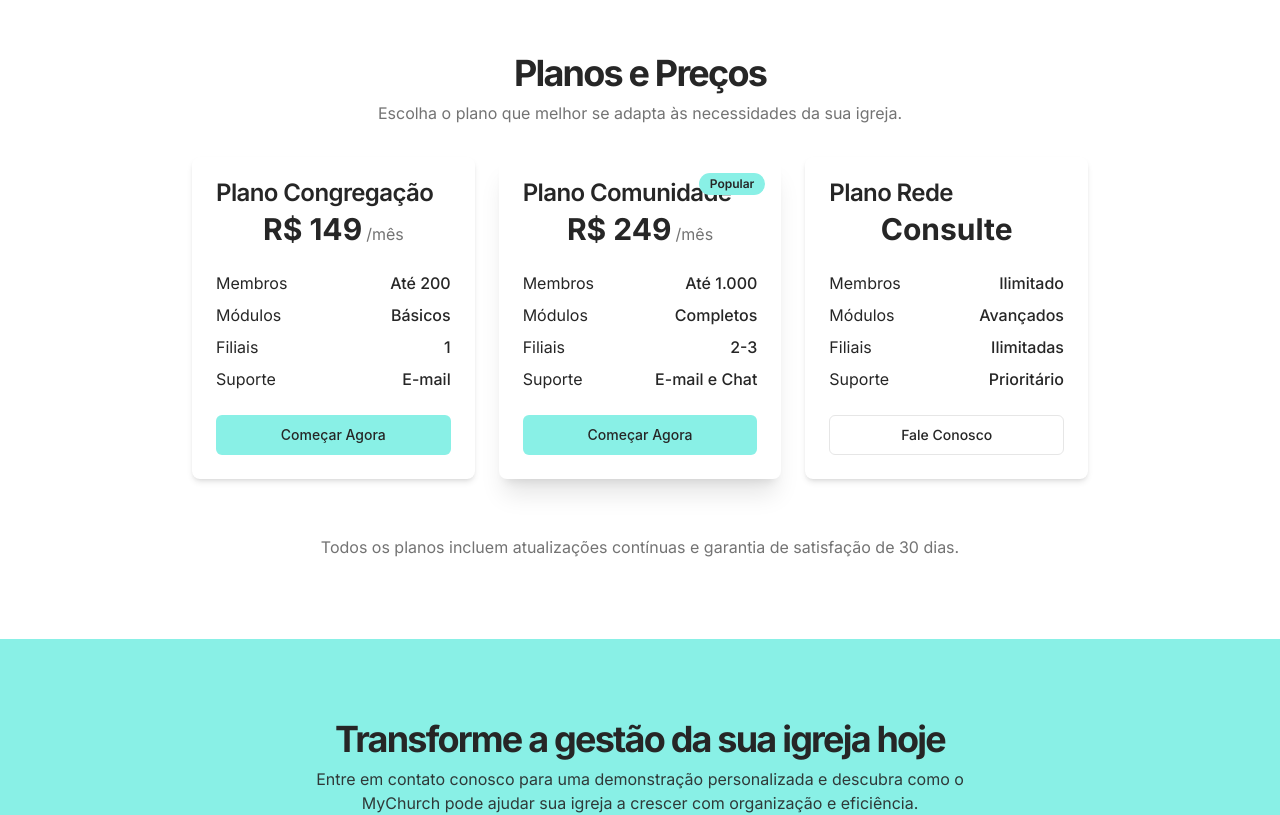
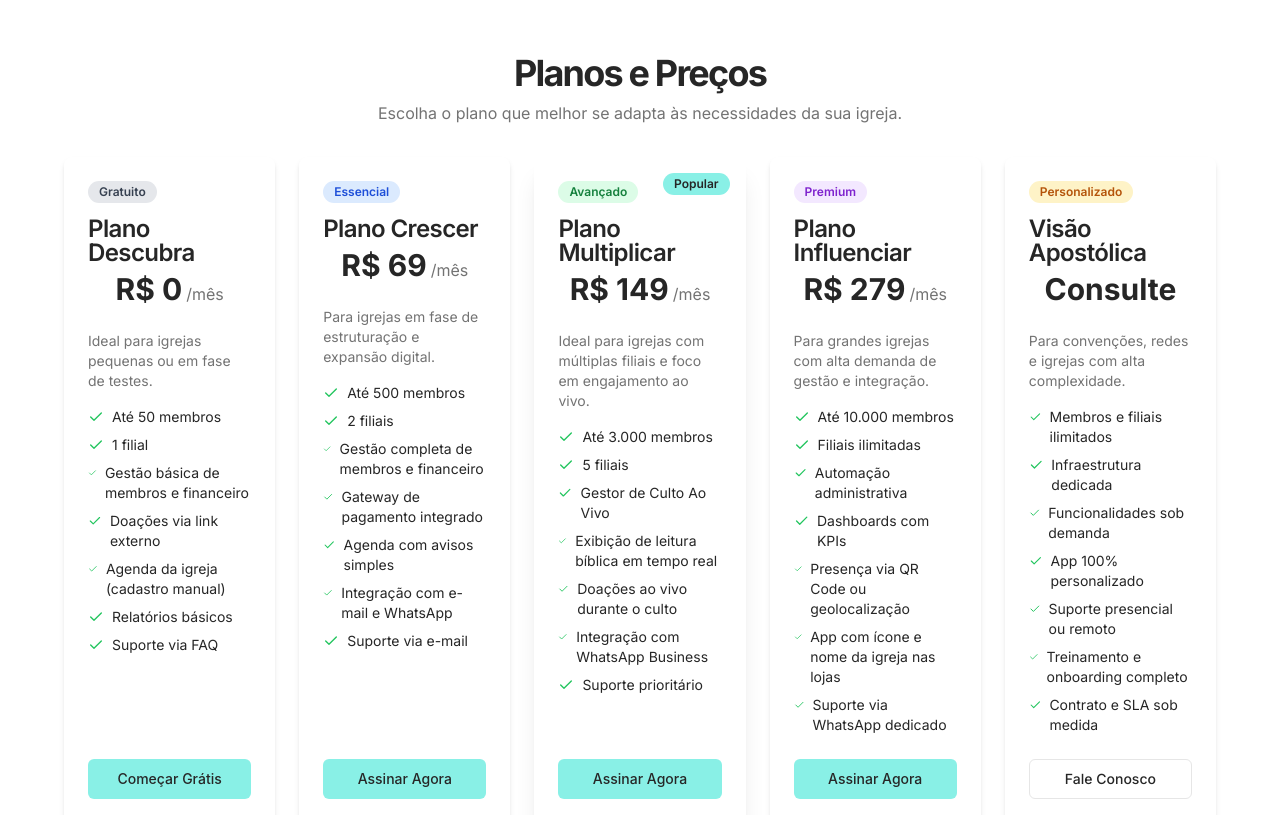
Before and after one commit to MyChurchApp/my-church-frontend, a Next.js app: page / in a window 1280 px wide. Shown: the part 4120-4935 px from the top of the page. Built offline with nearby package versions, Linux system fonts and the light colour scheme.

Commit message:
feat: update PricingSection with 5 new plans
Add 5 detailed plans: Descubra, Crescer, Multiplicar, Influenciar, Visão Apostólica

Co-authored-by: Gabriel Orpinelli <68570239+orpinelli@users.noreply.github.com>

```diff
--- a/components/pricing-section.tsx
+++ b/components/pricing-section.tsx
@@ -6,6 +6,7 @@ import { Button } from "@/components/ui/button"
 import { Card, CardContent, CardFooter, CardHeader, CardTitle } from "@/components/ui/card"
 import { Badge } from "@/components/ui/badge"
 import { AccountCheckModal } from "@/components/account-check-modal"
+import { Check } from "lucide-react"
 
 export function PricingSection() {
   const [isModalOpen, setIsModalOpen] = useState(false)
@@ -27,102 +28,257 @@ export function PricingSection() {
             </p>
           </div>
         </div>
-        <div className="mx-auto grid max-w-4xl gap-6 py-8 md:grid-cols-3">
-          <Card className="border-none shadow-md">
+        <div className="mx-auto grid gap-6 py-8 md:grid-cols-2 lg:grid-cols-3 xl:grid-cols-5">
+          {/* Plano Gratuito - Descubra */}
+          <Card className="border-none shadow-md flex flex-col">
             <CardHeader>
-              <CardTitle>Plano Congregação</CardTitle>
+              <Badge className="self-start mb-2 bg-gray-200 text-gray-700 hover:bg-gray-300">Gratuito</Badge>
+              <CardTitle>Plano Descubra</CardTitle>
+              <div className="mt-4 flex items-baseline justify-center">
+                <span className="text-3xl font-bold">R$ 0</span>
+                <span className="ml-1 text-muted-foreground">/mês</span>
+              </div>
+            </CardHeader>
+            <CardContent className="flex-grow">
+              <p className="text-sm text-muted-foreground mb-4">Ideal para igrejas pequenas ou em fase de testes.</p>
+              <ul className="space-y-2 text-sm">
+                <li className="flex items-start">
+                  <Check className="h-4 w-4 mr-2 text-green-500 mt-0.5" />
+                  <span>Até 50 membros</span>
+                </li>
+                <li className="flex items-start">
+                  <Check className="h-4 w-4 mr-2 text-green-500 mt-0.5" />
+                  <span>1 filial</span>
+                </li>
+                <li className="flex items-start">
+                  <Check className="h-4 w-4 mr-2 text-green-500 mt-0.5" />
+                  <span>Gestão básica de membros e financeiro</span>
+                </li>
+                <li className="flex items-start">
+                  <Check className="h-4 w-4 mr-2 text-green-500 mt-0.5" />
+                  <span>Doações via link externo</span>
+                </li>
+                <li className="flex items-start">
+                  <Check className="h-4 w-4 mr-2 text-green-500 mt-0.5" />
+                  <span>Agenda da igreja (cadastro manual)</span>
+                </li>
+                <li className="flex items-start">
+                  <Check className="h-4 w-4 mr-2 text-green-500 mt-0.5" />
+                  <span>Relatórios básicos</span>
+                </li>
+                <li className="flex items-start">
+                  <Check className="h-4 w-4 mr-2 text-green-500 mt-0.5" />
+                  <span>Suporte via FAQ</span>
+                </li>
+              </ul>
+            </CardContent>
+            <CardFooter>
+              <Button className="w-full" onClick={() => handlePlanClick("descubra")}>
+                Começar Grátis
+              </Button>
+            </CardFooter>
+          </Card>
+
+          {/* Plano Essencial - Crescer */}
+          <Card className="border-none shadow-md flex flex-col">
+            <CardHeader>
+              <Badge className="self-start mb-2 bg-blue-100 text-blue-700 hover:bg-blue-200">Essencial</Badge>
+              <CardTitle>Plano Crescer</CardTitle>
+              <div className="mt-4 flex items-baseline justify-center">
+                <span className="text-3xl font-bold">R$ 69</span>
+                <span className="ml-1 text-muted-foreground">/mês</span>
+              </div>
+            </CardHeader>
+            <CardContent className="flex-grow">
+              <p className="text-sm text-muted-foreground mb-4">
+                Para igrejas em fase de estruturação e expansão digital.
+              </p>
+              <ul className="space-y-2 text-sm">
+                <li className="flex items-start">
+                  <Check className="h-4 w-4 mr-2 text-green-500 mt-0.5" />
+                  <span>Até 500 membros</span>
+                </li>
+                <li className="flex items-start">
+                  <Check className="h-4 w-4 mr-2 text-green-500 mt-0.5" />
+                  <span>2 filiais</span>
+                </li>
+                <li className="flex items-start">
+                  <Check className="h-4 w-4 mr-2 text-green-500 mt-0.5" />
+                  <span>Gestão completa de membros e financeiro</span>
+                </li>
+                <li className="flex items-start">
+                  <Check className="h-4 w-4 mr-2 text-green-500 mt-0.5" />
+                  <span>Gateway de pagamento integrado</span>
+                </li>
+                <li className="flex items-start">
+                  <Check className="h-4 w-4 mr-2 text-green-500 mt-0.5" />
+                  <span>Agenda com avisos simples</span>
+                </li>
+                <li className="flex items-start">
+                  <Check className="h-4 w-4 mr-2 text-green-500 mt-0.5" />
+                  <span>Integração com e-mail e WhatsApp</span>
+                </li>
+                <li className="flex items-start">
+                  <Check className="h-4 w-4 mr-2 text-green-500 mt-0.5" />
+                  <span>Suporte via e-mail</span>
+                </li>
+              </ul>
+            </CardContent>
+            <CardFooter>
+              <Button className="w-full" onClick={() => handlePlanClick("crescer")}>
+                Assinar Agora
+              </Button>
+            </CardFooter>
+          </Card>
+
+          {/* Plano Avançado - Multiplicar */}
+          <Card className="border-none shadow-xl relative flex flex-col">
+            <div className="absolute top-0 right-0 left-0">
+              <Badge className="absolute top-0 right-0 m-4 bg-primary">Popular</Badge>
+            </div>
+            <CardHeader>
+              <Badge className="self-start mb-2 bg-green-100 text-green-700 hover:bg-green-200">Avançado</Badge>
+              <CardTitle>Plano Multiplicar</CardTitle>
               <div className="mt-4 flex items-baseline justify-center">
                 <span className="text-3xl font-bold">R$ 149</span>
                 <span className="ml-1 text-muted-foreground">/mês</span>
               </div>
             </CardHeader>
-            <CardContent>
-              <ul className="space-y-2">
-                <li className="flex items-center justify-between">
-                  <span>Membros</span>
-                  <span className="font-medium">Até 200</span>
+            <CardContent className="flex-grow">
+              <p className="text-sm text-muted-foreground mb-4">
+                Ideal para igrejas com múltiplas filiais e foco em engajamento ao vivo.
+              </p>
+              <ul className="space-y-2 text-sm">
+                <li className="flex items-start">
+                  <Check className="h-4 w-4 mr-2 text-green-500 mt-0.5" />
+                  <span>Até 3.000 membros</span>
                 </li>
-                <li className="flex items-center justify-between">
-                  <span>Módulos</span>
-                  <span className="font-medium">Básicos</span>
+                <li className="flex items-start">
+                  <Check className="h-4 w-4 mr-2 text-green-500 mt-0.5" />
+                  <span>5 filiais</span>
                 </li>
-                <li className="flex items-center justify-between">
-                  <span>Filiais</span>
-                  <span className="font-medium">1</span>
+                <li className="flex items-start">
+                  <Check className="h-4 w-4 mr-2 text-green-500 mt-0.5" />
+                  <span>Gestor de Culto Ao Vivo</span>
                 </li>
-                <li className="flex items-center justify-between">
-                  <span>Suporte</span>
-                  <span className="font-medium">E-mail</span>
+                <li className="flex items-start">
+                  <Check className="h-4 w-4 mr-2 text-green-500 mt-0.5" />
+                  <span>Exibição de leitura bíblica em tempo real</span>
+                </li>
+                <li className="flex items-start">
+                  <Check className="h-4 w-4 mr-2 text-green-500 mt-0.5" />
+                  <span>Doações ao vivo durante o culto</span>
+                </li>
+                <li className="flex items-start">
+                  <Check className="h-4 w-4 mr-2 text-green-500 mt-0.5" />
+                  <span>Integração com WhatsApp Business</span>
+                </li>
+                <li className="flex items-start">
+                  <Check className="h-4 w-4 mr-2 text-green-500 mt-0.5" />
+                  <span>Suporte prioritário</span>
                 </li>
               </ul>
             </CardContent>
             <CardFooter>
-              <Button className="w-full" onClick={() => handlePlanClick("congregacao")}>
-                Começar Agora
+              <Button className="w-full" onClick={() => handlePlanClick("multiplicar")}>
+                Assinar Agora
               </Button>
             </CardFooter>
           </Card>
-          <Card className="border-none shadow-xl relative">
-            <div className="absolute top-0 right-0 left-0">
-              <Badge className="absolute top-0 right-0 m-4 bg-primary">Popular</Badge>
-            </div>
+
+          {/* Plano Premium - Influenciar */}
+          <Card className="border-none shadow-md flex flex-col">
             <CardHeader>
-              <CardTitle>Plano Comunidade</CardTitle>
+              <Badge className="self-start mb-2 bg-purple-100 text-purple-700 hover:bg-purple-200">Premium</Badge>
+              <CardTitle>Plano Influenciar</CardTitle>
               <div className="mt-4 flex items-baseline justify-center">
-                <span className="text-3xl font-bold">R$ 249</span>
+                <span className="text-3xl font-bold">R$ 279</span>
                 <span className="ml-1 text-muted-foreground">/mês</span>
               </div>
             </CardHeader>
-            <CardContent>
-              <ul className="space-y-2">
-                <li className="flex items-center justify-between">
-                  <span>Membros</span>
-                  <span className="font-medium">Até 1.000</span>
+            <CardContent className="flex-grow">
+              <p className="text-sm text-muted-foreground mb-4">
+                Para grandes igrejas com alta demanda de gestão e integração.
+              </p>
+              <ul className="space-y-2 text-sm">
+                <li className="flex items-start">
+                  <Check className="h-4 w-4 mr-2 text-green-500 mt-0.5" />
+                  <span>Até 10.000 membros</span>
                 </li>
-                <li className="flex items-center justify-between">
-                  <span>Módulos</span>
-                  <span className="font-medium">Completos</span>
+                <li className="flex items-start">
+                  <Check className="h-4 w-4 mr-2 text-green-500 mt-0.5" />
+                  <span>Filiais ilimitadas</span>
                 </li>
-                <li className="flex items-center justify-between">
-                  <span>Filiais</span>
-                  <span className="font-medium">2-3</span>
+                <li className="flex items-start">
+                  <Check className="h-4 w-4 mr-2 text-green-500 mt-0.5" />
+                  <span>Automação administrativa</span>
                 </li>
-                <li className="flex items-center justify-between">
-                  <span>Suporte</span>
-                  <span className="font-medium">E-mail e Chat</span>
+                <li className="flex items-start">
+                  <Check className="h-4 w-4 mr-2 text-green-500 mt-0.5" />
+                  <span>Dashboards com KPIs</span>
+                </li>
+                <li className="flex items-start">
+                  <Check className="h-4 w-4 mr-2 text-green-500 mt-0.5" />
+                  <span>Presença via QR Code ou geolocalização</span>
+                </li>
+                <li className="flex items-start">
+                  <Check className="h-4 w-4 mr-2 text-green-500 mt-0.5" />
+                  <span>App com ícone e nome da igreja nas lojas</span>
+                </li>
+                <li className="flex items-start">
+                  <Check className="h-4 w-4 mr-2 text-green-500 mt-0.5" />
+                  <span>Suporte via WhatsApp dedicado</span>
                 </li>
               </ul>
             </CardContent>
             <CardFooter>
-              <Button className="w-full" onClick={() => handlePlanClick("comunidade")}>
-                Começar Agora
+              <Button className="w-full" onClick={() => handlePlanClick("influenciar")}>
+                Assinar Agora
               </Button>
             </CardFooter>
           </Card>
-          <Card className="border-none shadow-md">
+
+          {/* Plano Negociado - Visão Apostólica */}
+          <Card className="border-none shadow-md flex flex-col">
             <CardHeader>
-              <CardTitle>Plano Rede</CardTitle>
+              <Badge className="self-start mb-2 bg-amber-100 text-amber-700 hover:bg-amber-200">Personalizado</Badge>
+              <CardTitle>Visão Apostólica</CardTitle>
               <div className="mt-4 flex items-baseline justify-center">
                 <span className="text-3xl font-bold">Consulte</span>
               </div>
             </CardHeader>
-            <CardContent>
-              <ul className="space-y-2">
-                <li className="flex items-center justify-between">
-                  <span>Membros</span>
-                  <span className="font-medium">Ilimitado</span>
+            <CardContent className="flex-grow">
+              <p className="text-sm text-muted-foreground mb-4">
+                Para convenções, redes e igrejas com alta complexidade.
+              </p>
+              <ul className="space-y-2 text-sm">
+                <li className="flex items-start">
+                  <Check className="h-4 w-4 mr-2 text-green-500 mt-0.5" />
+                  <span>Membros e filiais ilimitados</span>
                 </li>
-                <li className="flex items-center justify-between">
-                  <span>Módulos</span>
-                  <span className="font-medium">Avançados</span>
+                <li className="flex items-start">
+                  <Check className="h-4 w-4 mr-2 text-green-500 mt-0.5" />
+                  <span>Infraestrutura dedicada</span>
                 </li>
-                <li className="flex items-center justify-between">
-                  <span>Filiais</span>
-                  <span className="font-medium">Ilimitadas</span>
+                <li className="flex items-start">
+                  <Check className="h-4 w-4 mr-2 text-green-500 mt-0.5" />
+                  <span>Funcionalidades sob demanda</span>
                 </li>
-                <li className="flex items-center justify-between">
-                  <span>Suporte</span>
-                  <span className="font-medium">Prioritário</span>
+                <li className="flex items-start">
+                  <Check className="h-4 w-4 mr-2 text-green-500 mt-0.5" />
+                  <span>App 100% personalizado</span>
+                </li>
+                <li className="flex items-start">
+                  <Check className="h-4 w-4 mr-2 text-green-500 mt-0.5" />
+                  <span>Suporte presencial ou remoto</span>
+                </li>
+                <li className="flex items-start">
+                  <Check className="h-4 w-4 mr-2 text-green-500 mt-0.5" />
+                  <span>Treinamento e onboarding completo</span>
+                </li>
+                <li className="flex items-start">
+                  <Check className="h-4 w-4 mr-2 text-green-500 mt-0.5" />
+                  <span>Contrato e SLA sob medida</span>
                 </li>
               </ul>
             </CardContent>
```
Also changed, not shown: 1 other file (tests, documents, lock files or other folders).
